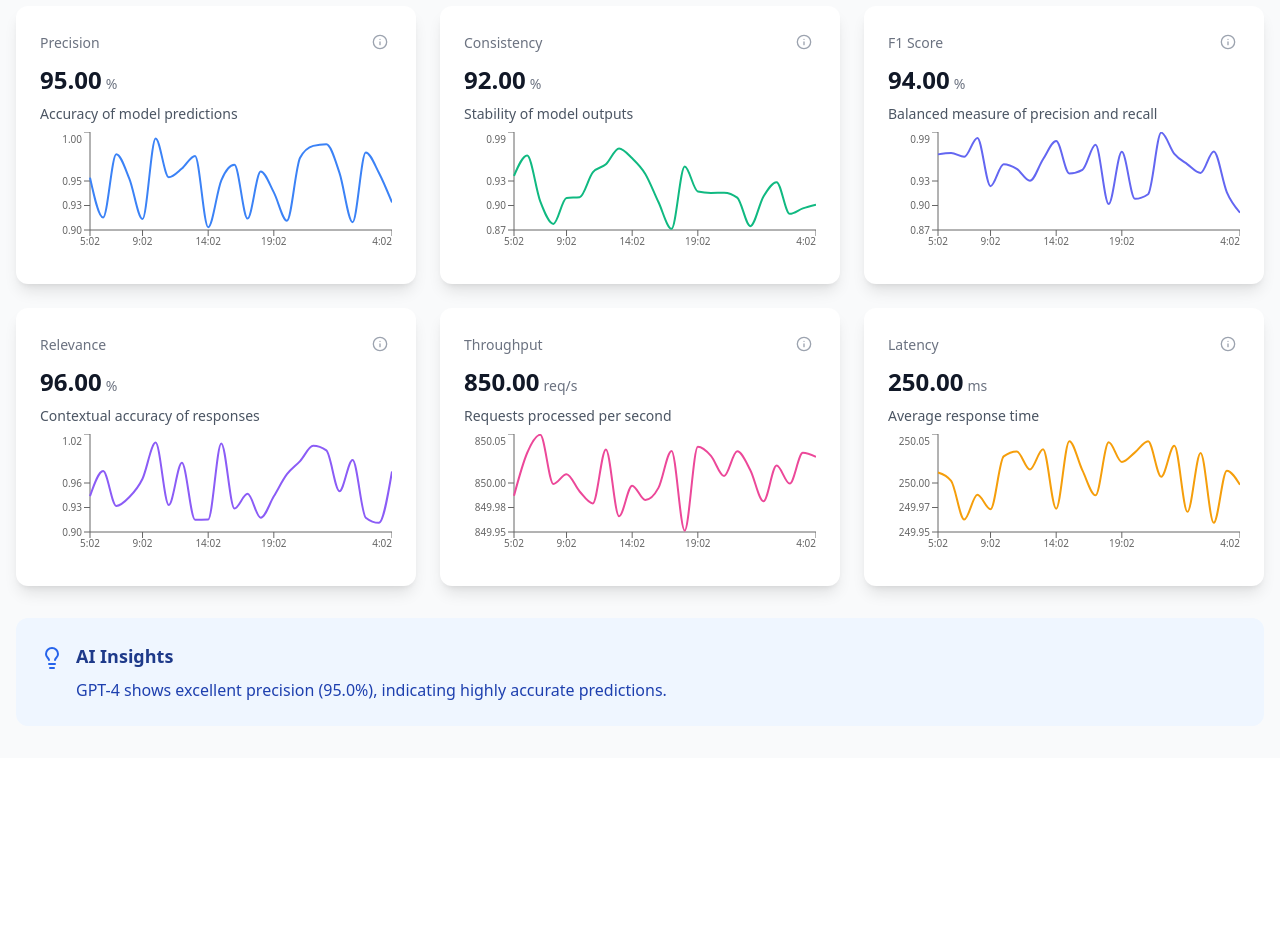
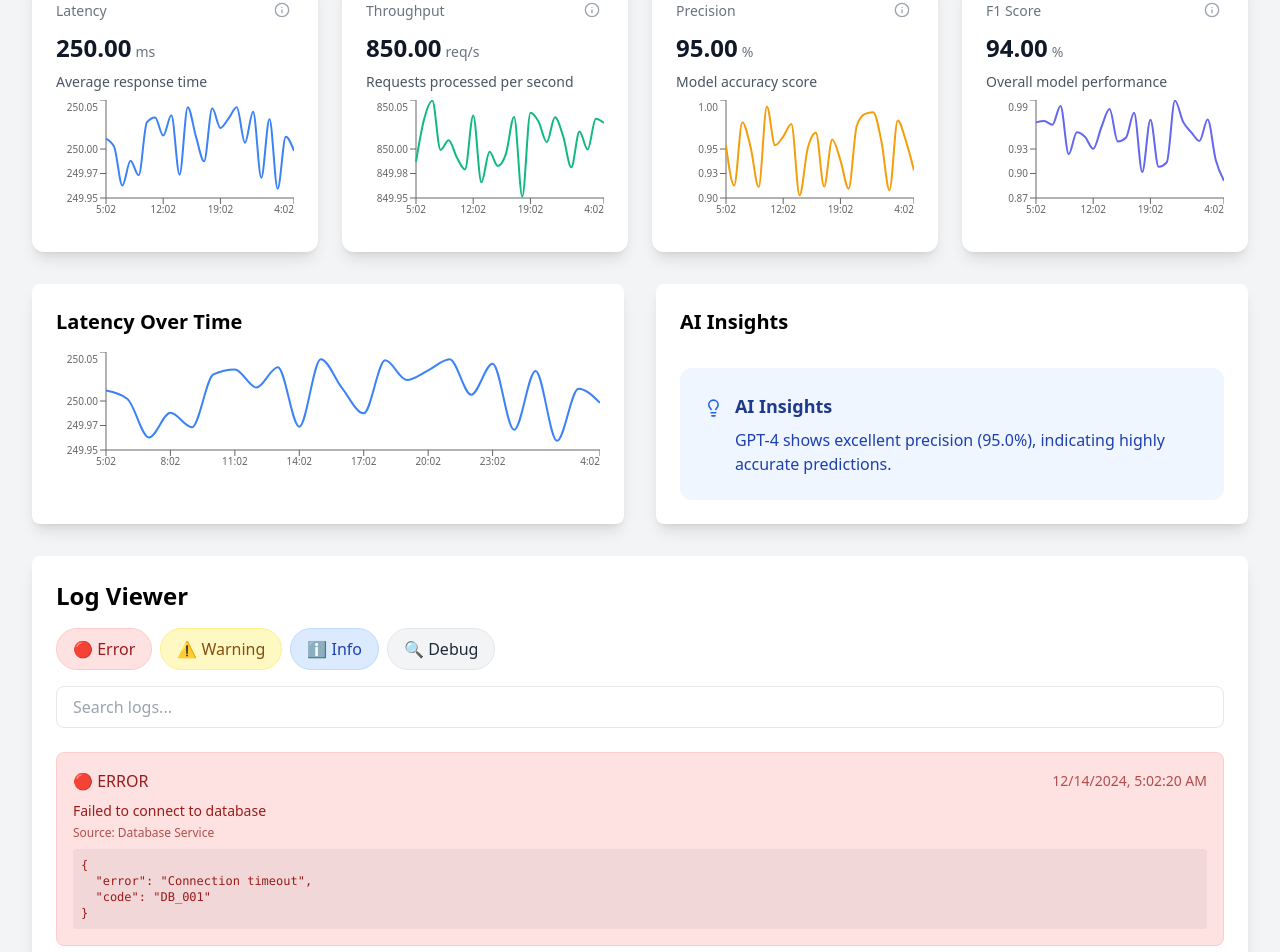
Before and after one commit to equipo10innovationchallenge/observabilidadAI, a React (Vite) app: page / in a window 1280 px wide. Shown: the part 200-1152 px from the top of the page. Before the commit the page ends 958 px from the top, so only its background shows below. Built offline with nearby package versions, Linux system fonts and the light colour scheme.

Commit message:
Integrated Logs component

```diff
--- a/src/App.tsx
+++ b/src/App.tsx
@@ -1,86 +1,136 @@
-import { useState } from 'react';
+import React, { useState } from 'react';
+import { MetricCard } from './components/MetricCard';
+import { MetricChart } from './components/MetricChart';
+import { AIInsights } from './components/AIInsights';
 import { ModelSelector } from './components/ModelSelector';
-import { MetricCard } from './components/MetricCard';
-import { AIInsights } from './components/AIInsights';
-import { models } from './types/metrics';
+import { LogViewer } from './components/LogViewer';
+import { Log } from './types/logs';
+import { models, TimeSeriesData } from './types/metrics';
+
+// Sample logs for demonstration
+const sampleLogs: Log[] = [
+  {
+    id: '1',
+    timestamp: new Date().toISOString(),
+    severity: 'error',
+    message: 'Failed to connect to database',
+    source: 'Database Service',
+    details: { error: 'Connection timeout', code: 'DB_001' }
+  },
+  {
+    id: '2',
+    timestamp: new Date(Date.now() - 5000).toISOString(),
+    severity: 'warning',
+    message: 'High memory usage detected',
+    source: 'System Monitor',
+    details: { usage: '85%', threshold: '80%' }
+  },
+  {
+    id: '3',
+    timestamp: new Date(Date.now() - 10000).toISOString(),
+    severity: 'info',
+    message: 'User authentication successful',
+    source: 'Auth Service'
+  },
+  {
+    id: '4',
+    timestamp: new Date(Date.now() - 15000).toISOString(),
+    severity: 'debug',
+    message: 'Cache invalidation completed',
+    source: 'Cache Service',
+    details: { itemsCleared: 150 }
+  }
+];
+
+function generateTimeSeriesData(baseValue: number, count: number = 24): TimeSeriesData[] {
+  return Array.from({ length: count }, (_, i) => {
+    const date = new Date();
+    date.setHours(date.getHours() - (count - i));
+
+    return {
+      timestamp: date.toISOString(),
+      value: baseValue + (Math.random() * 0.1 - 0.05),
+    };
+  });
+}
 
 function App() {
-  const [selectedModelId, setSelectedModelId] = useState(models[0].id);
-  const selectedModel = models.find((m) => m.id === selectedModelId)!;
+  const [selectedModel, setSelectedModel] = useState<string>(models[0].id);
+  const currentModel = models.find(m => m.id === selectedModel) || models[0];
 
   return (
-    <div className="min-h-screen bg-gray-50">
-      <div className="max-w-7xl mx-auto px-4 py-8">
+    <div className="min-h-screen bg-gray-100 p-8">
+      <div className="max-w-7xl mx-auto">
+        <h1 className="text-3xl font-bold text-gray-900 mb-8">
+          Model Observability Dashboard
+        </h1>
+
         <div className="mb-8">
-          <h1 className="text-3xl font-bold text-gray-900 mb-2">AI Model Observability Platform</h1>
-          <p className="text-gray-600">Real-time monitoring and analysis of AI model performance metrics</p>
+          <ModelSelector
+            selectedModel={selectedModel}
+            onModelChange={setSelectedModel}
+          />
         </div>
 
-        <ModelSelector
-          selectedModel={selectedModelId}
-          onModelChange={setSelectedModelId}
-        />
-
-        <div className="grid grid-cols-1 md:grid-cols-2 lg:grid-cols-3 gap-6">
+        <div className="grid grid-cols-1 md:grid-cols-2 lg:grid-cols-4 gap-6 mb-8">
           <MetricCard
-            title="Precision"
-            value={selectedModel.metrics.precision * 100}
-            unit="%"
-            description="Accuracy of model predictions"
-            definition="Precision measures the proportion of positive identifications that were actually correct. A precision of 95% means that when the model predicts something as positive, it is correct 95% of the time."
-            history={selectedModel.metrics.history.precision}
+            title="Latency"
+            value={currentModel.metrics.latency}
+            unit="ms"
+            description="Average response time"
+            definition="Time taken to process and respond to requests"
+            history={currentModel.metrics.history.latency}
             color="#3b82f6"
           />
           <MetricCard
-            title="Consistency"
-            value={selectedModel.metrics.consistency * 100}
-            unit="%"
-            description="Stability of model outputs"
-            definition="Consistency evaluates how stable the model's outputs are when given similar inputs. Higher consistency indicates that the model produces similar results for similar queries, making it more reliable and predictable."
-            history={selectedModel.metrics.history.consistency}
+            title="Throughput"
+            value={currentModel.metrics.throughput}
+            unit="req/s"
+            description="Requests processed per second"
+            definition="Number of requests the model can handle per second"
+            history={currentModel.metrics.history.throughput}
             color="#10b981"
           />
           <MetricCard
-            title="F1 Score"
-            value={selectedModel.metrics.f1Score * 100}
+            title="Precision"
+            value={currentModel.metrics.precision * 100}
             unit="%"
-            description="Balanced measure of precision and recall"
-            definition="F1 Score is the harmonic mean of precision and recall, providing a single score that balances both metrics. It's particularly useful when you need a balanced measure of a model's accuracy, especially with imbalanced datasets."
-            history={selectedModel.metrics.history.f1Score}
-            color="#6366f1"
+            description="Model accuracy score"
+            definition="Percentage of correct predictions among all predictions made"
+            history={currentModel.metrics.history.precision}
+            color="#f59e0b"
           />
           <MetricCard
-            title="Relevance"
-            value={selectedModel.metrics.relevance * 100}
+            title="F1 Score"
+            value={currentModel.metrics.f1Score * 100}
             unit="%"
-            description="Contextual accuracy of responses"
-            definition="Relevance measures how well the model's responses align with the context and intent of the input. It evaluates whether the outputs are not just accurate but also appropriate and useful for the given context."
-            history={selectedModel.metrics.history.relevance}
-            color="#8b5cf6"
-          />
-          <MetricCard
-            title="Throughput"
-            value={selectedModel.metrics.throughput}
-            unit="req/s"
-            description="Requests processed per second"
-            definition="Throughput represents the number of requests the model can process per second. This metric is crucial for understanding the model's processing capacity and scalability in production environments."
-            history={selectedModel.metrics.history.throughput}
-            color="#ec4899"
-          />
-          <MetricCard
-            title="Latency"
-            value={selectedModel.metrics.latency}
-            unit="ms"
-            description="Average response time"
-            definition="Latency measures the average time taken to process a request and return a response. Lower latency indicates better real-time performance and user experience. This includes both model inference time and any additional processing overhead."
-            history={selectedModel.metrics.history.latency}
-            color="#f59e0b"
+            description="Overall model performance"
+            definition="Harmonic mean of precision and recall"
+            history={currentModel.metrics.history.f1Score}
+            color="#6366f1"
           />
         </div>
 
-        <AIInsights model={selectedModel} />
+        <div className="grid grid-cols-1 lg:grid-cols-2 gap-8 mb-8">
+          <div className="bg-white rounded-lg shadow-lg p-6">
+            <h2 className="text-xl font-semibold mb-4">Latency Over Time</h2>
+            <MetricChart
+              data={currentModel.metrics.history.latency}
+              color="#3b82f6"
+            />
+          </div>
+          <div className="bg-white rounded-lg shadow-lg p-6">
+            <h2 className="text-xl font-semibold mb-4">AI Insights</h2>
+            <AIInsights model={currentModel} />
+          </div>
+        </div>
+
+        <div className="mb-8">
+          <LogViewer logs={sampleLogs} />
+        </div>
       </div>
     </div>
   );
 }
+
 export default App;
--- /dev/null
+++ b/src/components/LogViewer.tsx
@@ -0,0 +1,119 @@
+import React, { useState, useMemo } from 'react';
+import { Log, LogSeverity, LogFilterOptions } from '../types/logs';
+
+interface LogViewerProps {
+  logs: Log[];
+}
+
+const severityColors: Record<LogSeverity, string> = {
+  error: 'bg-red-100 text-red-800 border-red-200',
+  warning: 'bg-yellow-100 text-yellow-800 border-yellow-200',
+  info: 'bg-blue-100 text-blue-800 border-blue-200',
+  debug: 'bg-gray-100 text-gray-800 border-gray-200'
+};
+
+const severityIcons: Record<LogSeverity, string> = {
+  error: '🔴',
+  warning: '⚠️',
+  info: 'ℹ️',
+  debug: '🔍'
+};
+
+export const LogViewer: React.FC<LogViewerProps> = ({ logs }) => {
+  const [filters, setFilters] = useState<LogFilterOptions>({
+    severities: ['error', 'warning', 'info', 'debug'],
+    searchTerm: ''
+  });
+
+  const toggleSeverity = (severity: LogSeverity) => {
+    setFilters(prev => ({
+      ...prev,
+      severities: prev.severities.includes(severity)
+        ? prev.severities.filter(s => s !== severity)
+        : [...prev.severities, severity]
+    }));
+  };
+
+  const filteredLogs = useMemo(() => {
+    return logs.filter(log => {
+      const matchesSeverity = filters.severities.includes(log.severity);
+      const matchesSearch = !filters.searchTerm ||
+        log.message.toLowerCase().includes(filters.searchTerm.toLowerCase()) ||
+        log.source?.toLowerCase().includes(filters.searchTerm.toLowerCase());
+
+      return matchesSeverity && matchesSearch;
+    });
+  }, [logs, filters]);
+
+  return (
+    <div className="bg-white rounded-lg shadow-lg p-6">
+      <div className="mb-6">
+        <h2 className="text-2xl font-bold mb-4">Log Viewer</h2>
+
+        {/* Severity Filters */}
+        <div className="flex flex-wrap gap-2 mb-4">
+          {Object.entries(severityColors).map(([severity, _]) => (
+            <button
+              key={severity}
+              onClick={() => toggleSeverity(severity as LogSeverity)}
+              className={`px-4 py-2 rounded-full border transition-all ${
+                filters.severities.includes(severity as LogSeverity)
+                  ? severityColors[severity as LogSeverity]
+                  : 'bg-gray-50 text-gray-400 border-gray-200'
+              }`}
+            >
+              {severityIcons[severity as LogSeverity]} {severity.charAt(0).toUpperCase() + severity.slice(1)}
+            </button>
+          ))}
+        </div>
+
+        {/* Search Input */}
+        <input
+          type="text"
+          placeholder="Search logs..."
+          className="w-full px-4 py-2 border rounded-lg focus:outline-none focus:ring-2 focus:ring-blue-500"
+          value={filters.searchTerm}
+          onChange={(e) => setFilters(prev => ({ ...prev, searchTerm: e.target.value }))}
+        />
+      </div>
+
+      {/* Logs Display */}
+      <div className="space-y-2 max-h-[600px] overflow-y-auto">
+        {filteredLogs.map(log => (
+          <div
+            key={log.id}
+            className={`p-4 rounded-lg border ${severityColors[log.severity]} transition-all hover:shadow-md`}
+          >
+            <div className="flex items-center justify-between mb-2">
+              <span className="font-medium">
+                {severityIcons[log.severity]} {log.severity.toUpperCase()}
+              </span>
+              <span className="text-sm opacity-75">
+                {new Date(log.timestamp).toLocaleString()}
+              </span>
+            </div>
+            <p className="text-sm">{log.message}</p>
+            {log.source && (
+              <p className="text-xs mt-1 opacity-75">
+                Source: {log.source}
+              </p>
+            )}
+            {log.details && (
+              <pre className="mt-2 text-xs bg-black bg-opacity-5 p-2 rounded overflow-x-auto">
+                {JSON.stringify(log.details, null, 2)}
+              </pre>
+            )}
+          </div>
+        ))}
+
+        {filteredLogs.length === 0 && (
+          <div className="text-center py-8 text-gray-500">
+            No logs match your current filters
+          </div>
+        )}
+      </div>
+    </div>
+  );
+};
+
+export default LogViewer;
--- /dev/null
+++ b/src/types/logs.ts
@@ -0,0 +1,17 @@
+export type LogSeverity = 'error' | 'warning' | 'info' | 'debug';
+
+export interface Log {
+  id: string;
+  timestamp: string;
+  severity: LogSeverity;
+  message: string;
+  source?: string;
+  details?: any;
+}
+
+export interface LogFilterOptions {
+  severities: LogSeverity[];
+  startDate?: Date;
+  endDate?: Date;
+  searchTerm?: string;
+}
```
